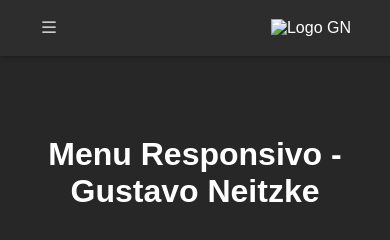
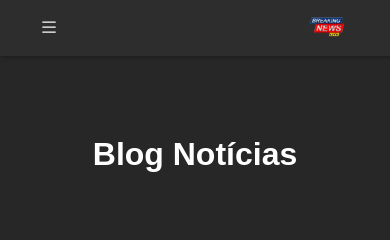
Before and after one commit to vncpossamai/blog_html, a plain HTML site: page blog_noticias/index.html in a window 390 px wide. Drawn offline with Linux system fonts and the light colour scheme.

Commit message:
header responsivo

```diff
--- a/blog_noticias/index.html
+++ b/blog_noticias/index.html
@@ -4,7 +4,7 @@
     <meta charset="UTF-8">
     <meta http-equiv="X-UA-Compatible" content="IE=edge">
     <meta name="viewport" content="width=device-width, initial-scale=1.0">
-    <title>Menu Responsivo | GN</title>
+    <title>Blog Notícias</title>
     <style>
         :root{
             --color-white: #fff;
@@ -101,7 +101,7 @@
             </svg>
         </button>
         <div class="logo_header">
-            <img src="logo_gn.png" alt="Logo GN" class="img_logo_header">
+            <img src="imagens/logo5.png" alt="Logo" class="img_logo_header">
         </div>
         <div class="navigation_header" id="navigation_header">
             <button onclick="toggleSidebar()" class="btn_icon_header">
@@ -116,7 +116,7 @@
         </div>
     </div>
     <div tabindex="0" class="content" onfocus="closeSidebar()" id="content">
-        <h1>Menu Responsivo - Gustavo Neitzke</h1>
+        <h1>Blog Notícias</h1>
     </div>
 </body>
 <script>
```
Also changed, not shown: blog_noticias/imagens/logo.png (added), blog_noticias/imagens/logo2.jpeg (added), blog_noticias/imagens/logo3.jpg (added), blog_noticias/imagens/logo4.jpg (added), blog_noticias/imagens/logo5.png (added), 1 other file.
